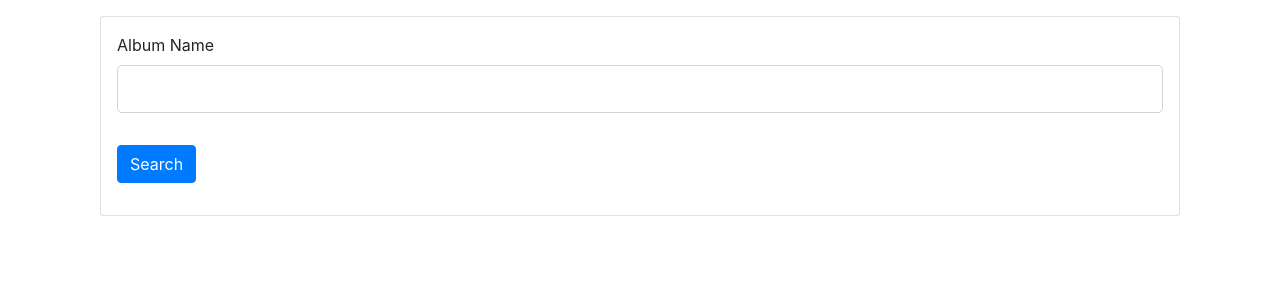
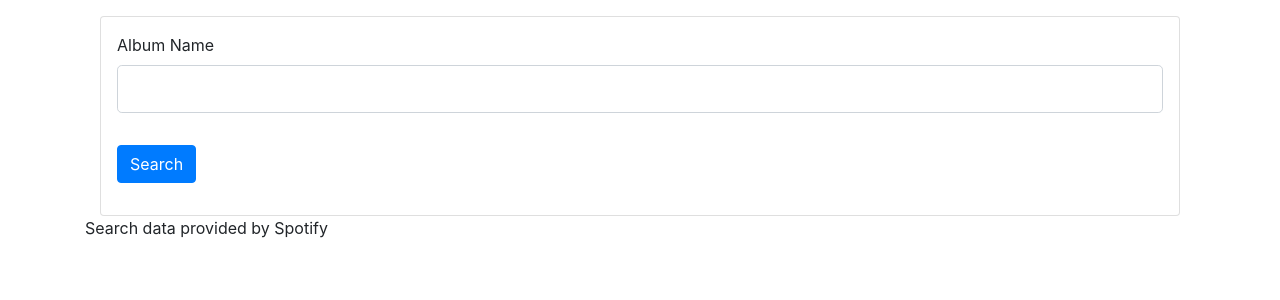
Before and after one commit to daniel-a-r/CCNY_Database_Project, a Flask app: page / in a window 1280 px wide. Shown: the top 300 px of the page. Run offline with Flask 2, Linux system fonts and the light colour scheme.

Commit message:
Provide search data source

```diff
--- a/flask_app/templates/index.html
+++ b/flask_app/templates/index.html
@@ -47,4 +47,5 @@
             </div>
         {% endfor %}
     {% endif %}
+    <p>Search data provided by Spotify</p>
 {% endblock %}
```
